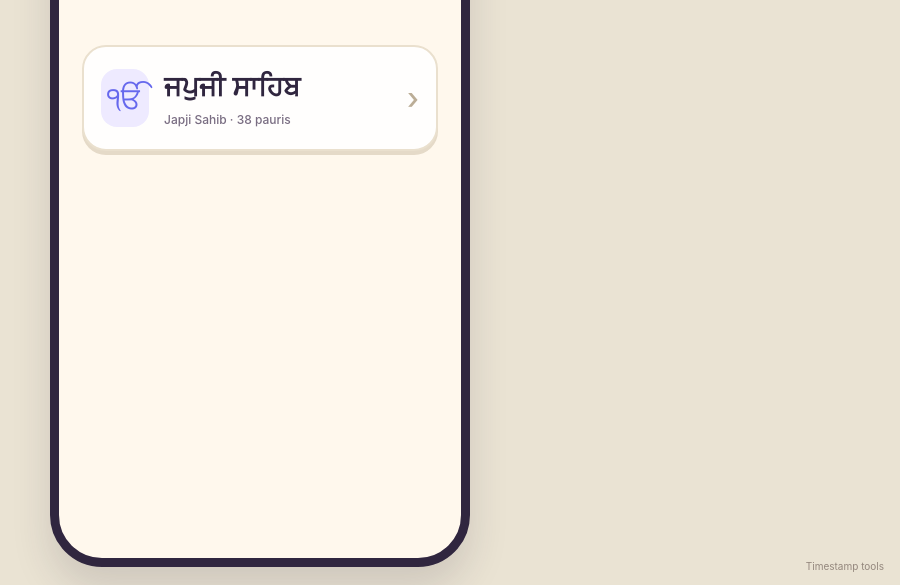
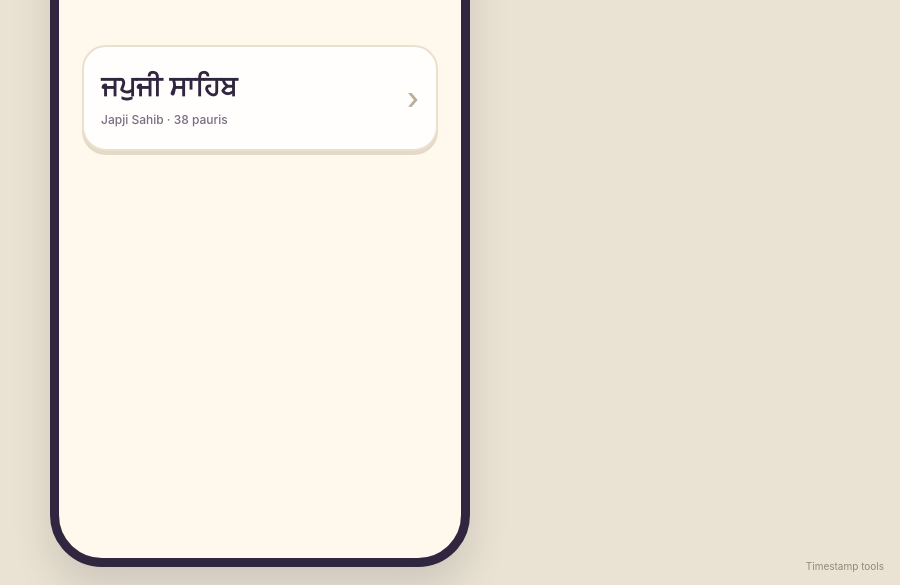
Before and after one commit to Gauravjeetsingh/ucharan-helper, a website: page apps/home/index.html in a window 1280 px wide. Shown: the part 215-800 px from the top of the page, without its empty margins (380-1280 px from the left). Drawn offline with Linux system fonts and the light colour scheme.

Commit message:
Remove Ik Oankar icon from home bani card

```diff
--- a/apps/home/index.html
+++ b/apps/home/index.html
@@ -7,7 +7,7 @@
       <h1 class="gutka-title" lang="pa">ਸੁੰਦਰ ਗੁਟਕਾ</h1>
       <p class="kids-mode">Kids mode</p>
     </header>
-    <a class="bani-card" href="/bani/japji-sahib"><span class="bani-symbol" lang="pa">ੴ</span><span><strong lang="pa">ਜਪੁਜੀ ਸਾਹਿਬ</strong><small>Japji Sahib · 38 pauris</small></span><span class="chevron" aria-hidden="true">›</span></a>
+    <a class="bani-card" href="/bani/japji-sahib"><span><strong lang="pa">ਜਪੁਜੀ ਸਾਹਿਬ</strong><small>Japji Sahib · 38 pauris</small></span><span class="chevron" aria-hidden="true">›</span></a>
   </section>
   <section id="modes" hidden><a class="all-banis" href="/"><span aria-hidden="true">‹</span> ALL BANIS</a><h1 lang="pa">ਜਪੁਜੀ ਸਾਹਿਬ</h1><p class="subtitle">Japji Sahib · 38 pauris</p><div class="bani-progress"><progress id="bani-progress" max="38" value="0" aria-label="Pauris followed"></progress><span id="step">Step 0/38</span></div>
     <div class="mode-list"><a class="mode-card" href="/follow"><span class="mode-number orange">1</span><span><strong>Follow along</strong><small>Tap each word as the<br>paath plays</small></span><span class="chevron" aria-hidden="true">›</span></a><a class="mode-card" href="/learn"><span class="mode-number purple">2</span><span><strong>Learn</strong><small>Hear Ustaad ji, then say<br>it back</small></span><span class="chevron" aria-hidden="true">›</span></a><a class="mode-card" href="/test"><span class="mode-number green">3</span><span><strong>Test</strong><small>Recite the pauri on your own</small></span><span class="chevron" aria-hidden="true">›</span></a></div>
```
